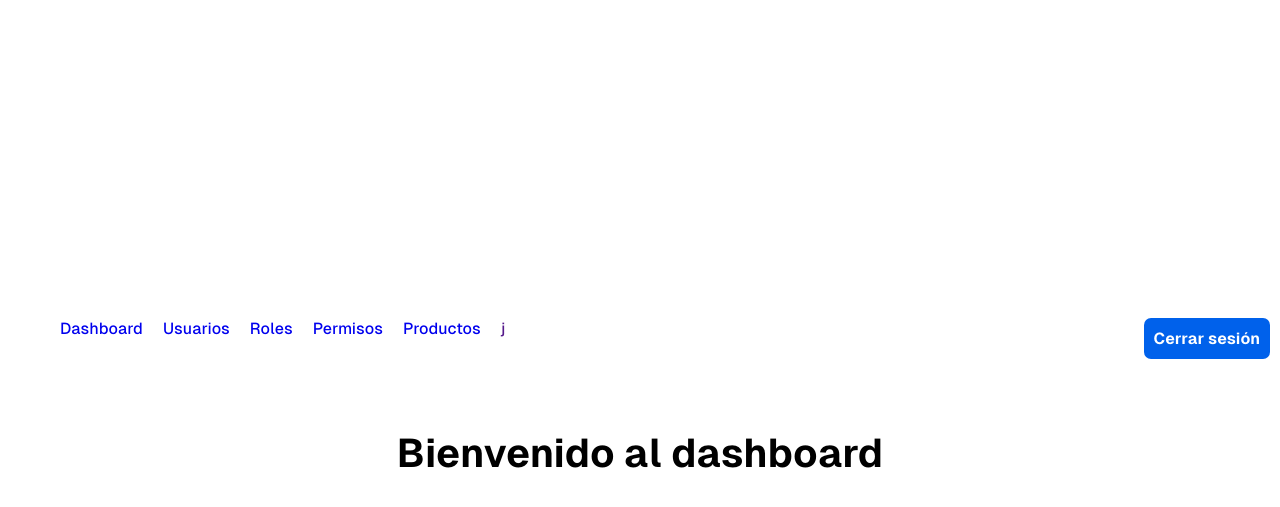
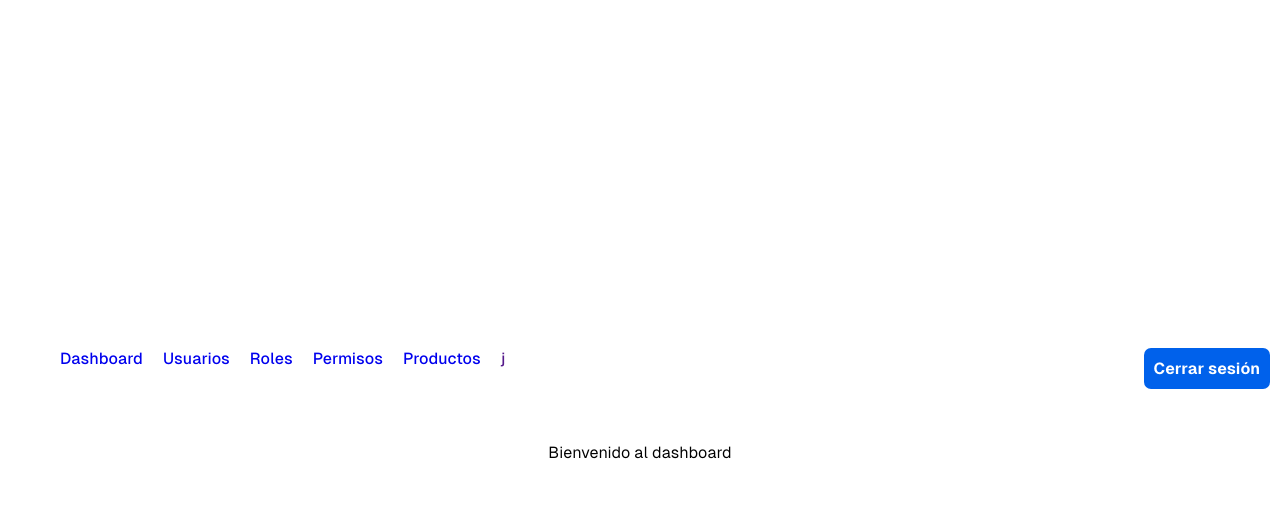
Before and after one commit to Abiu77/odontology, a PHP site: page /pages/dashboard.html in a window 1280 px wide. Shown: the top 507 px of the page. Run offline with PHP 8.4, Linux system fonts and the light colour scheme.

Commit message:
delete: font styles

```diff
--- a/css/index.css
+++ b/css/index.css
@@ -67,8 +67,3 @@ h6 {
 p {
   text-wrap: pretty;
 }
-
-h1 {
-  font-size: 40px;
-  font-weight: 700;
-}
```
